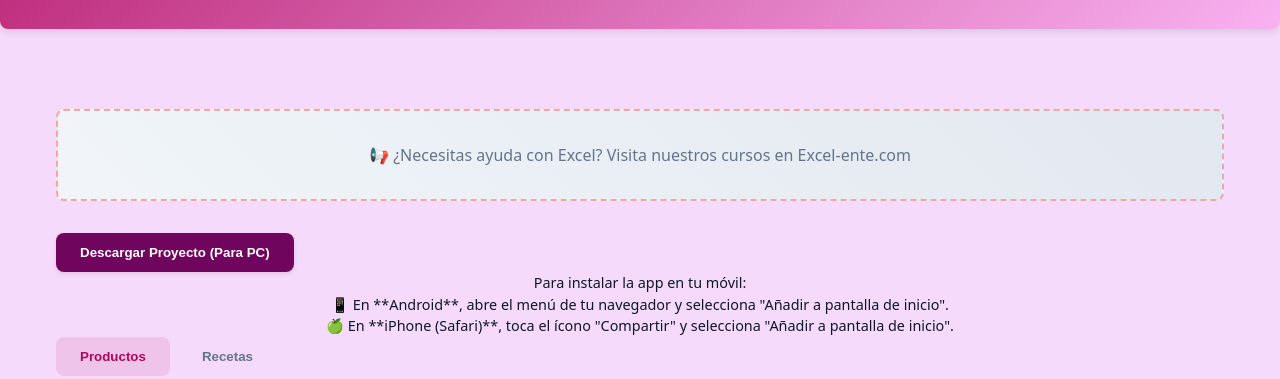
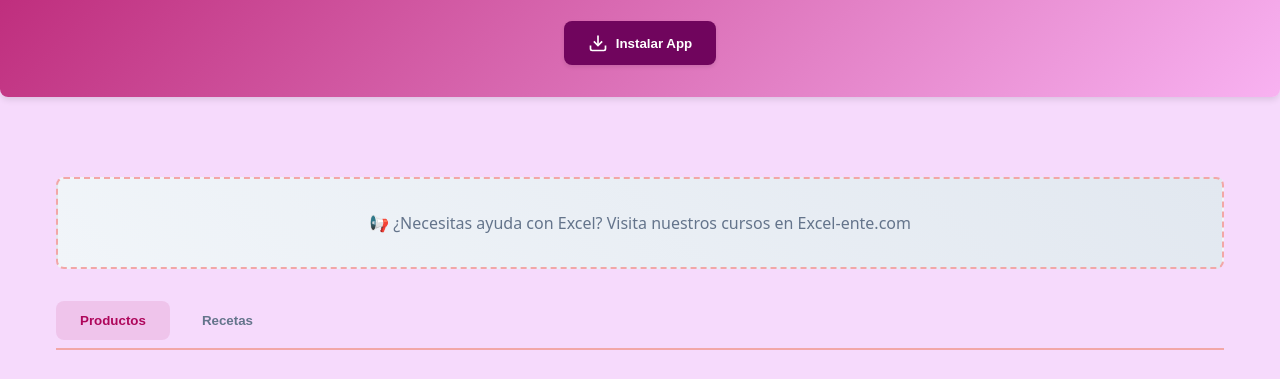
Before and after one commit to Excel-ente/costos_recetas, a plain HTML site: page index.html in a window 1280 px wide. Shown: the part 413-792 px from the top of the page. Drawn offline with nearby package versions, Linux system fonts and the light colour scheme.

Commit message:
ajustes index

```diff
--- a/index.html
+++ b/index.html
@@ -18,7 +18,8 @@
       <img src="logo.png" alt="Excel-ente Logo" class="brand-logo">
       <h1>Calculadora de Costos de Recetas</h1>
       <p>Creado con 💞 por <strong>Excel-ente</strong></p>
-      <button id="installBtn" class="download-btn" style="display:none;">
+      <br>
+      <button id="installBtn" class="download-btn">
         <svg width="20" height="20" viewBox="0 0 24 24" fill="none" stroke="currentColor" stroke-width="2">
           <path d="M21 15v4a2 2 0 0 1-2 2H5a2 2 0 0 1-2-2v-4"></path>
           <polyline points="7 10 12 15 17 10"></polyline>
@@ -26,6 +27,7 @@
         </svg>
         Instalar App
       </button>
+      <br>
     </header>
 
     <main class="container">
@@ -33,18 +35,6 @@
       <div class="ad-space">
         <span>📢 ¿Necesitas ayuda con Excel? Visita nuestros cursos en Excel-ente.com</span>
       </div>
-
-      <!-- Download Project Button -->
-      <button id="downloadProject" class="download-btn">
-        Descargar Proyecto (Para PC)
-      </button>
-      <p id="manualInstallMessage" style="display: none; text-align: center; font-size: 0.9rem;">
-        Para instalar la app en tu móvil:<br>
-        📱 En **Android**, abre el menú de tu navegador y selecciona "Añadir a pantalla de inicio".<br>
-        🍏 En **iPhone (Safari)**, toca el ícono "Compartir" y selecciona "Añadir a pantalla de inicio".
-      </p>
-
-
 
       <!-- Navigation -->
       <nav class="tabs">
```
